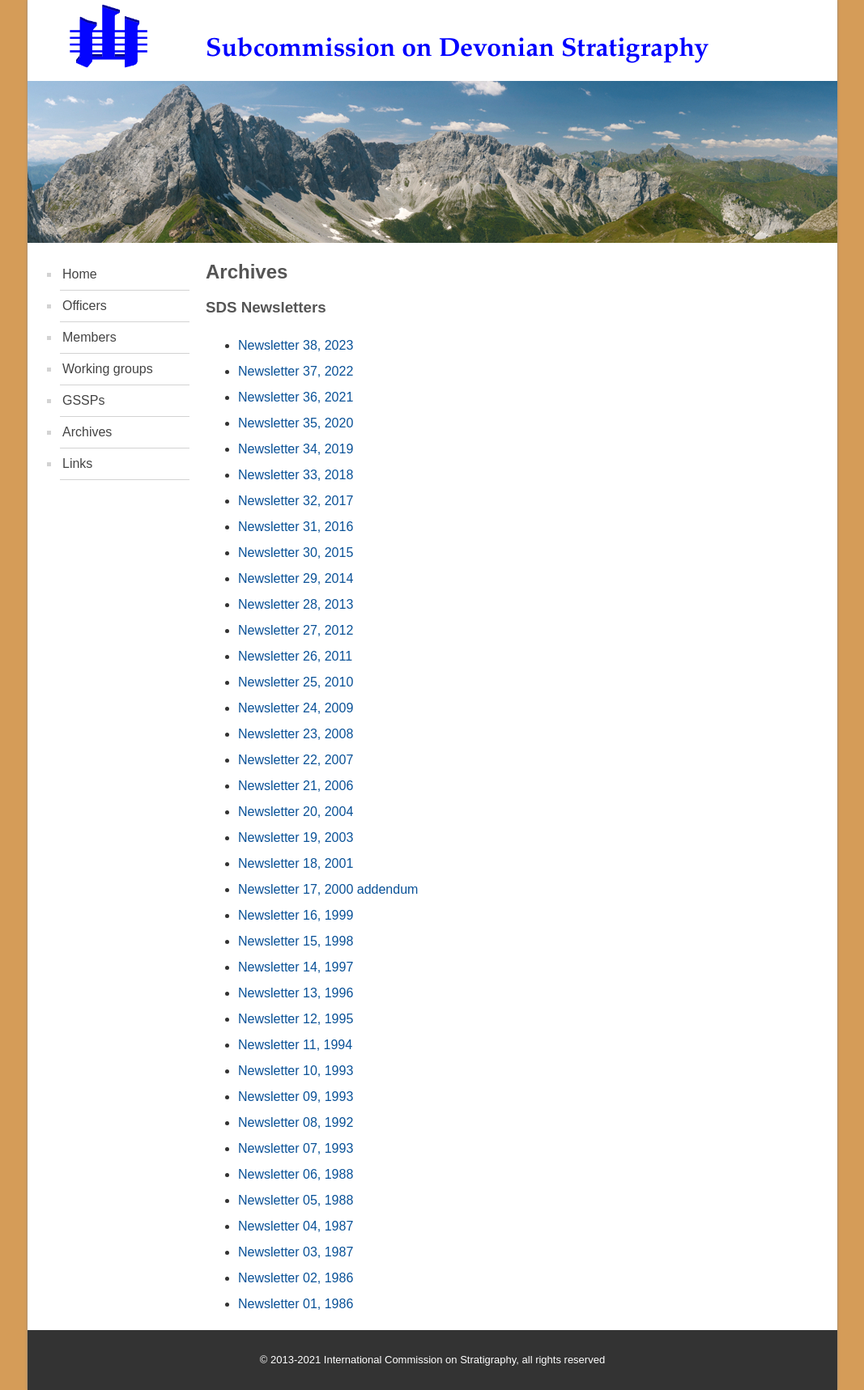
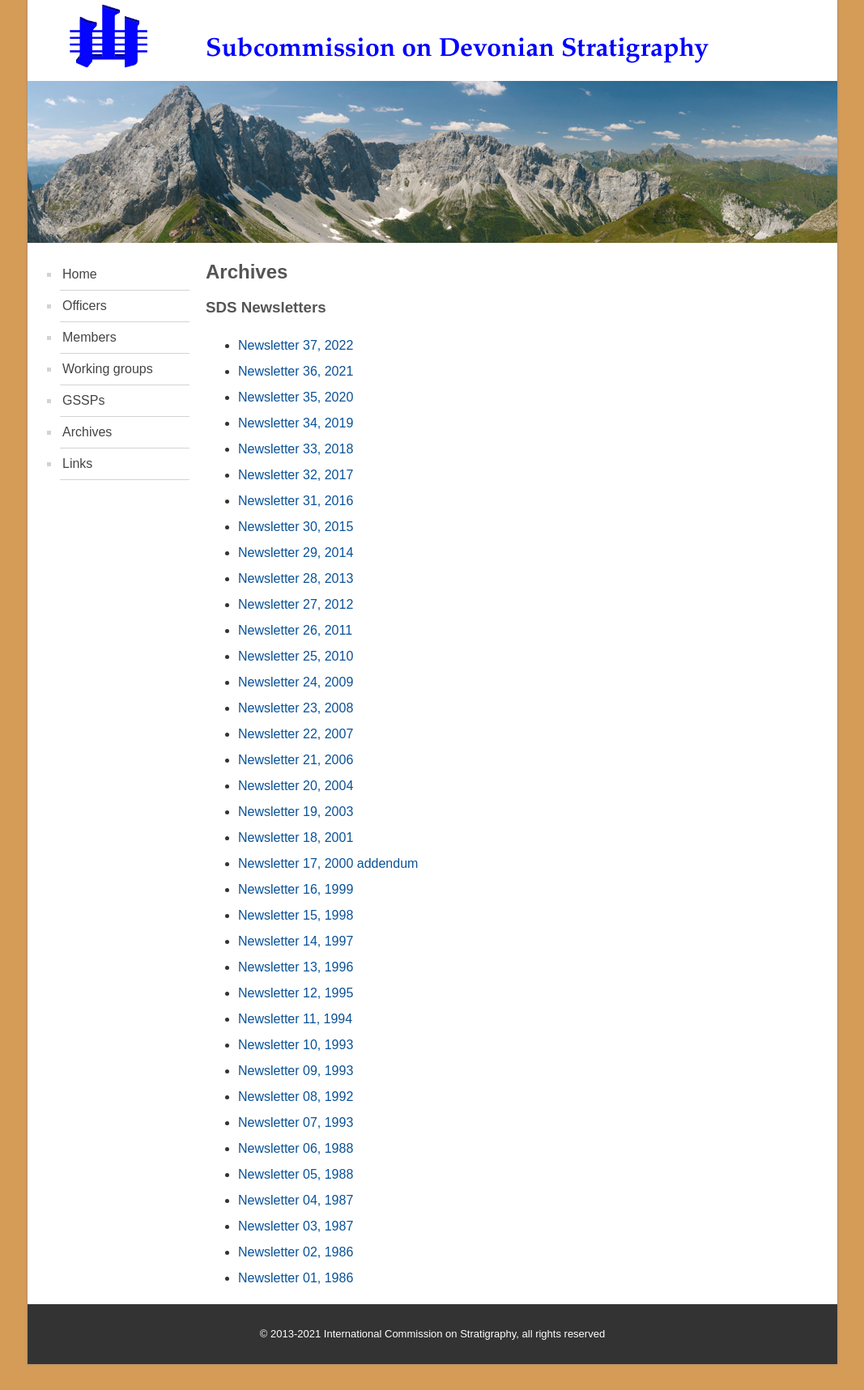
Before and after one commit to i-c-stratigraphy/subcommission-devonian, a Jekyll site: the page built from pages/archives.md, in a window 1280 px wide. Shown: the whole page at 81% size, without its empty margins (106-1173 px from the left). Built offline with Jekyll 4.4.1, drawn with Linux system fonts in a browser that asks for light colours; after the commit the page ends 1685 px from its top, so only the background shows below that.

Commit message:
Update archives.md

```diff
--- a/pages/archives.md
+++ b/pages/archives.md
@@ -7,7 +7,6 @@ permalink: /archives
 
 ### SDS Newsletters
 
-* [Newsletter 38, 2023](archive/SDS-Newsletter 38-2023.pdf)
 * [Newsletter 37, 2022](archive/SDS-Newsletter-37-2022.pdf)
 * [Newsletter 36, 2021](archive/SDS-Newsletter-36-2021.pdf)
 * [Newsletter 35, 2020](archive/SDS-Newsletter-35-2020.pdf)
```
